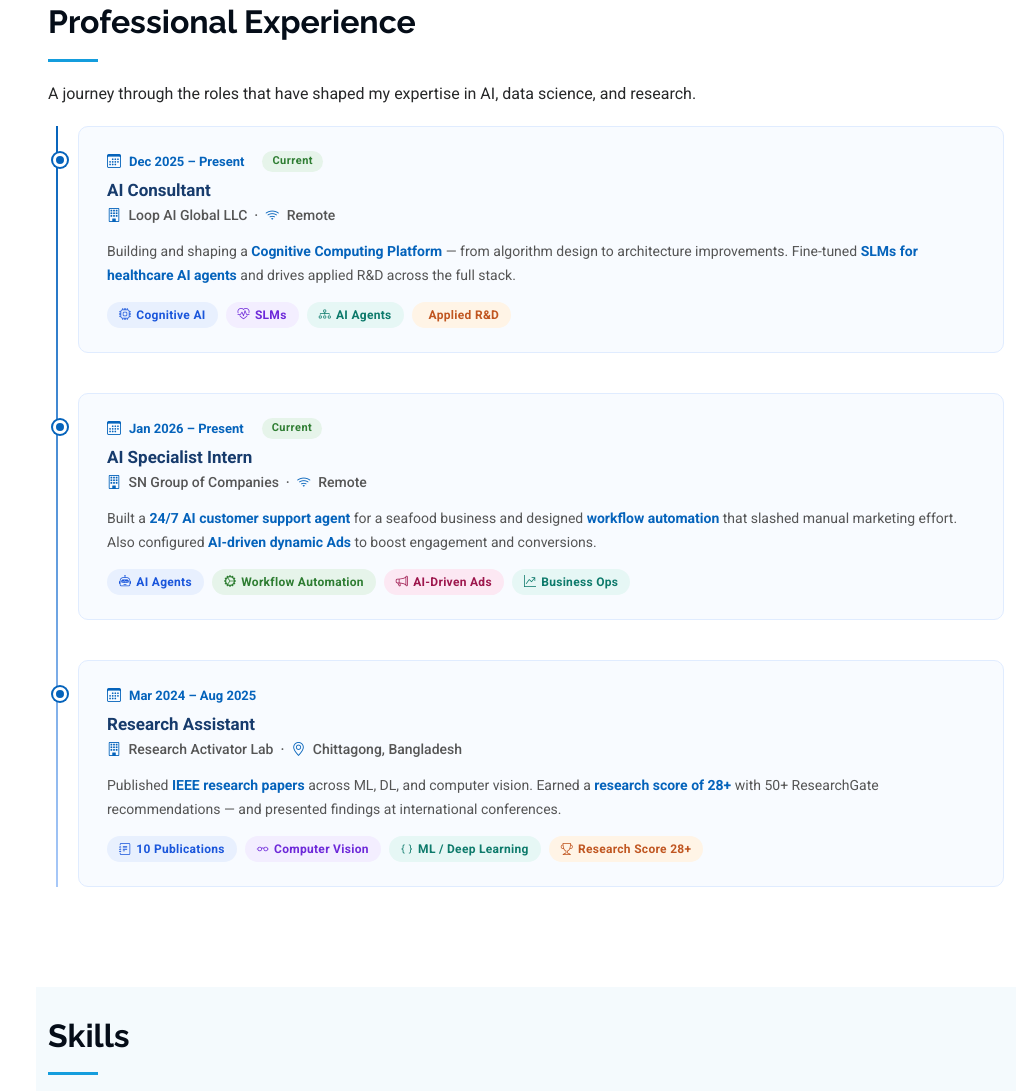
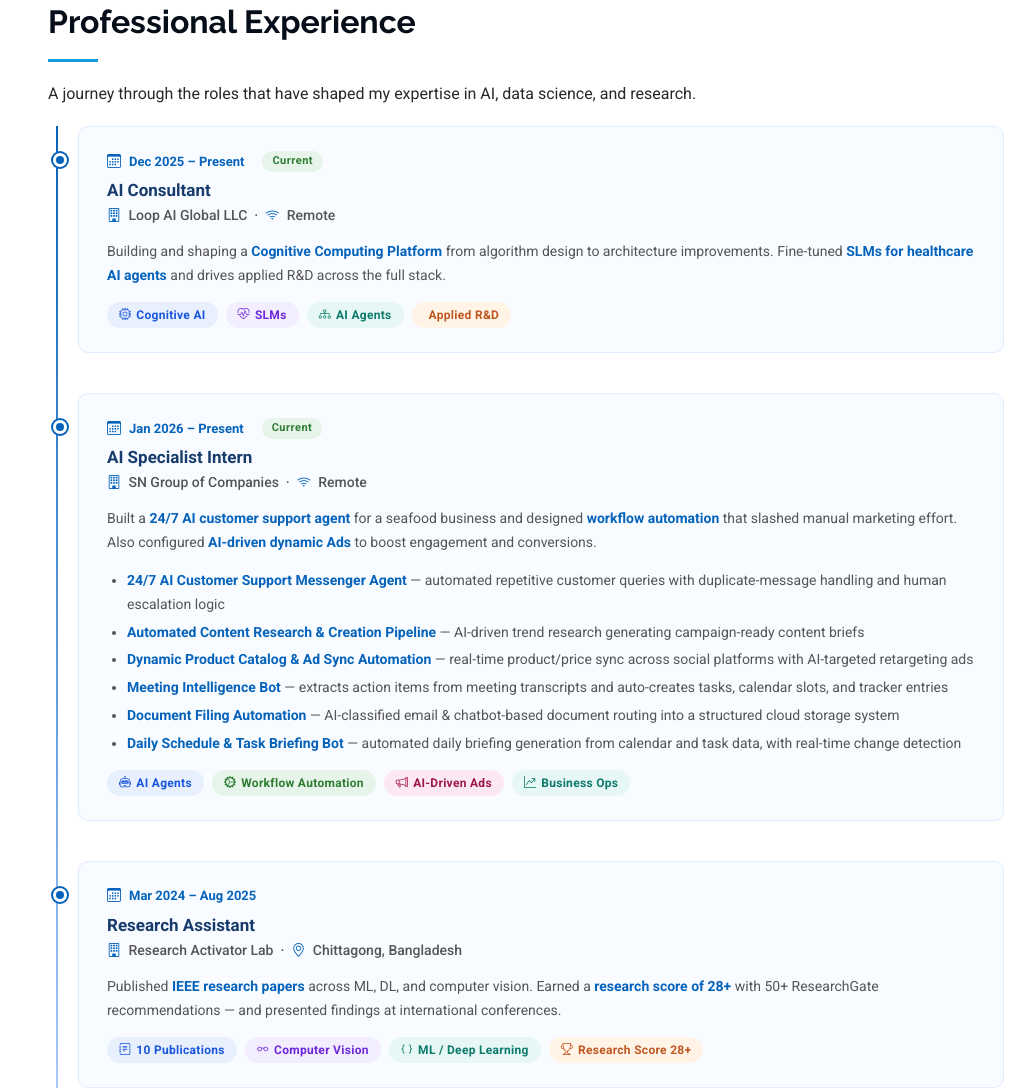
Before and after one commit to Naima-ai/my-portfolio, a plain HTML site: page index.html in a window 1280 px wide. Shown: the part 1047-2138 px from the top of the page, without its empty margins (264-1280 px from the left). Drawn offline with nearby package versions, Linux system fonts and the light colour scheme.

Commit message:
Add project list for AI customer support and automation
Added a project list section with multiple AI project descriptions.

```diff
--- a/index.html
+++ b/index.html
@@ -128,6 +128,18 @@
       color: #555;
       line-height: 1.7;
       margin-bottom: 14px;
+    }
+
+    .exp-project-list {
+      margin: 0 0 14px 0;
+      padding-left: 20px;
+      font-size: 14px;
+      color: #555;
+      line-height: 1.7;
+    }
+
+    .exp-project-list li {
+      margin-bottom: 4px;
     }
 
     .exp-tags {
@@ -298,7 +310,7 @@
             <div class="exp-title">AI Consultant</div>
             <div class="exp-org"><i class="bi bi-building"></i> Loop AI Global LLC &nbsp;·&nbsp; <i class="bi bi-wifi"></i> Remote</div>
             <p class="exp-summary">
-              Building and shaping a <span class="exp-highlight">Cognitive Computing Platform</span> — from algorithm design to architecture improvements. Fine-tuned <span class="exp-highlight">SLMs for healthcare AI agents</span> and drives applied R&amp;D across the full stack.
+              Building and shaping a <span class="exp-highlight">Cognitive Computing Platform</span>  from algorithm design to architecture improvements. Fine-tuned <span class="exp-highlight">SLMs for healthcare AI agents</span> and drives applied R&amp;D across the full stack.
             </p>
             <div class="exp-tags">
               <span class="exp-tag blue"><i class="bi bi-cpu"></i> Cognitive AI</span>
@@ -319,6 +331,14 @@
             <p class="exp-summary">
               Built a <span class="exp-highlight">24/7 AI customer support agent</span> for a seafood business and designed <span class="exp-highlight">workflow automation</span> that slashed manual marketing effort. Also configured <span class="exp-highlight">AI-driven dynamic Ads</span> to boost engagement and conversions.
             </p>
+            <ul class="exp-project-list">
+              <li><span class="exp-highlight">24/7 AI Customer Support Messenger Agent</span> — automated repetitive customer queries with duplicate-message handling and human escalation logic</li>
+              <li><span class="exp-highlight">Automated Content Research &amp; Creation Pipeline</span> — AI-driven trend research generating campaign-ready content briefs</li>
+              <li><span class="exp-highlight">Dynamic Product Catalog &amp; Ad Sync Automation</span> — real-time product/price sync across social platforms with AI-targeted retargeting ads</li>
+              <li><span class="exp-highlight">Meeting Intelligence Bot</span> — extracts action items from meeting transcripts and auto-creates tasks, calendar slots, and tracker entries</li>
+              <li><span class="exp-highlight">Document Filing Automation</span> — AI-classified email &amp; chatbot-based document routing into a structured cloud storage system</li>
+              <li><span class="exp-highlight">Daily Schedule &amp; Task Briefing Bot</span> — automated daily briefing generation from calendar and task data, with real-time change detection</li>
+            </ul>
             <div class="exp-tags">
               <span class="exp-tag blue"><i class="bi bi-robot"></i> AI Agents</span>
               <span class="exp-tag green"><i class="bi bi-gear-wide-connected"></i> Workflow Automation</span>
```
